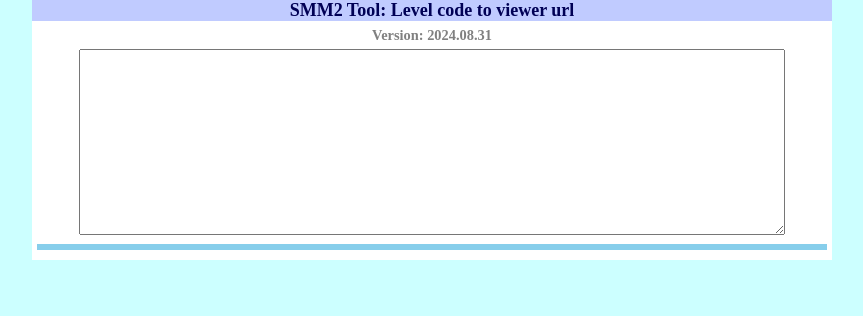
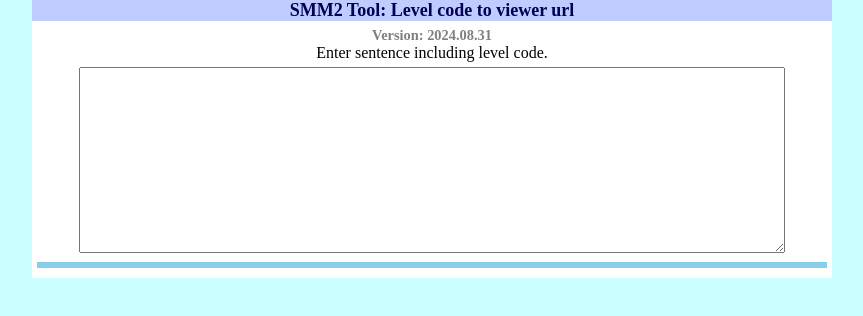
Before and after one commit to tatt61880/smm2, a website: page index.html in a window 1280 px wide. Shown: the whole page, without its empty margins (208-1071 px from the left). Drawn offline with Linux system fonts and the light colour scheme.

Commit message:
Update index.html

```diff
--- a/index.html
+++ b/index.html
@@ -18,6 +18,9 @@
   <div class="inner">
     <span id="version-info">　</span><br>
 
+    <span>
+      Enter sentence including level code.
+    </span>
     <textarea rows="10" id="input-text"></textarea>
 
     <div id="result"></div>
```
